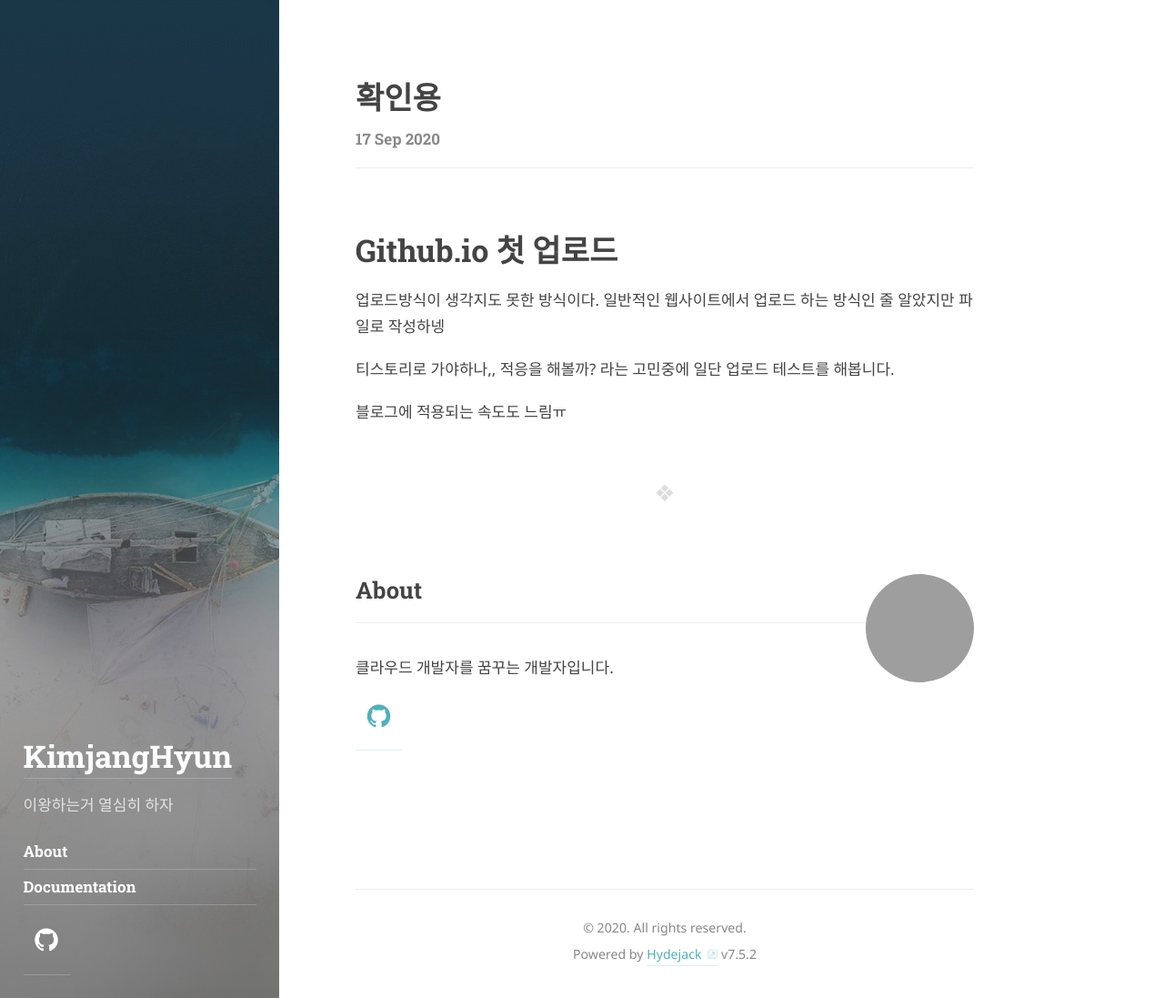
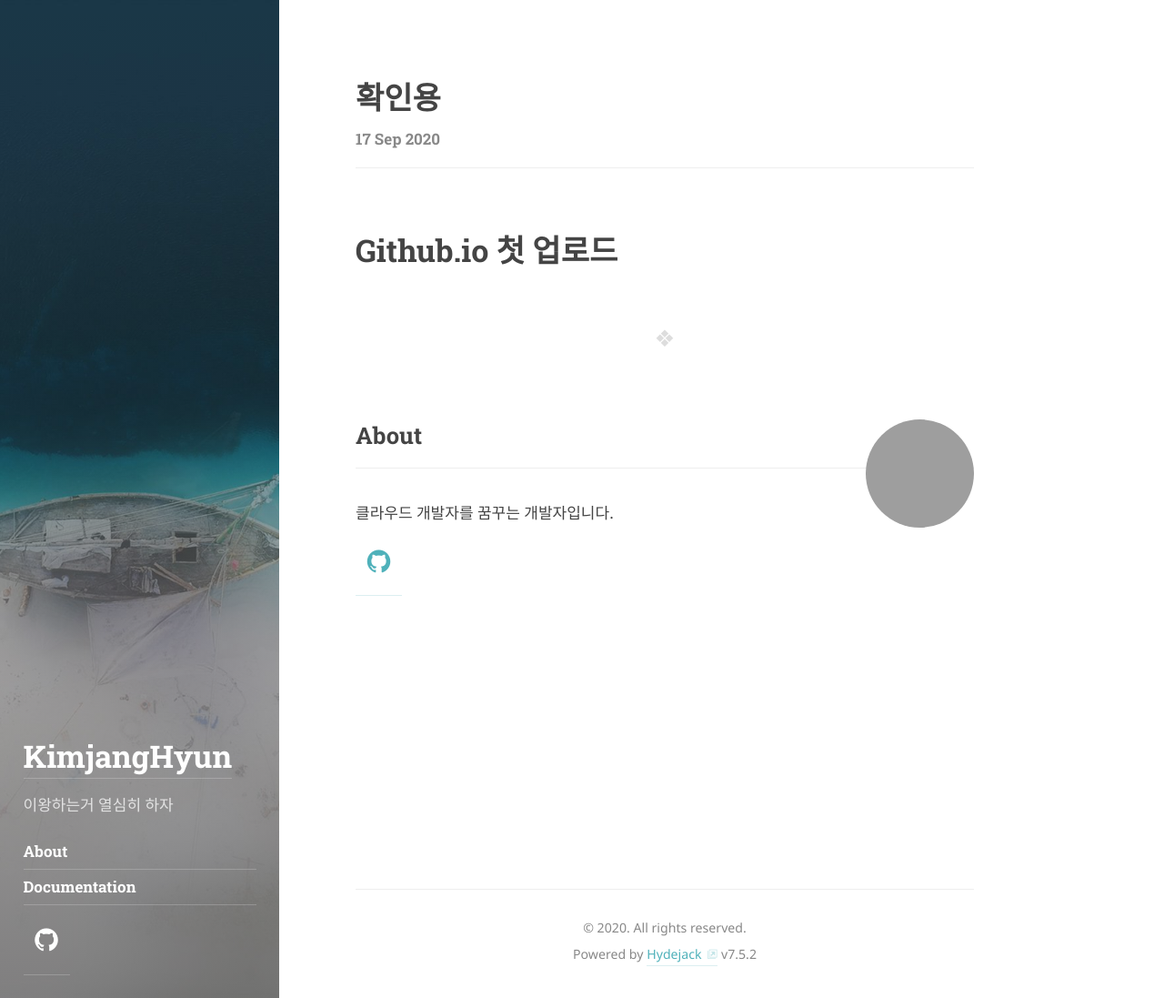
Before and after one commit to kimjanghyean/kimjanghyean.github.io, a Jekyll site: the page built from _posts/2020-09-17-확인용.md, in a window 1280 px wide and 1097 px high. Shown: the whole window at 91% size. Built offline with Jekyll 4.4.1, drawn with Linux system fonts in a browser that asks for light colours; some web fonts are replaced; our own code applies the rules of GitHub Pages for plain Markdown files; grey boxes are pictures that could not be loaded.

Commit message:
Update 2020-09-17-확인용.md

```diff
--- a/_posts/2020-09-17-확인용.md
+++ b/_posts/2020-09-17-확인용.md
@@ -1,13 +1 @@
 # Github.io 첫 업로드
-
-
-
-업로드방식이 생각지도 못한 방식이다. 일반적인 웹사이트에서 업로드 하는 방식인 줄 알았지만 파일로 작성하넹
-
-
-
-티스토리로 가야하나,, 적응을 해볼까? 라는 고민중에 일단 업로드 테스트를 해봅니다.
-
-
-
-블로그에 적용되는 속도도 느림ㅠ
```
